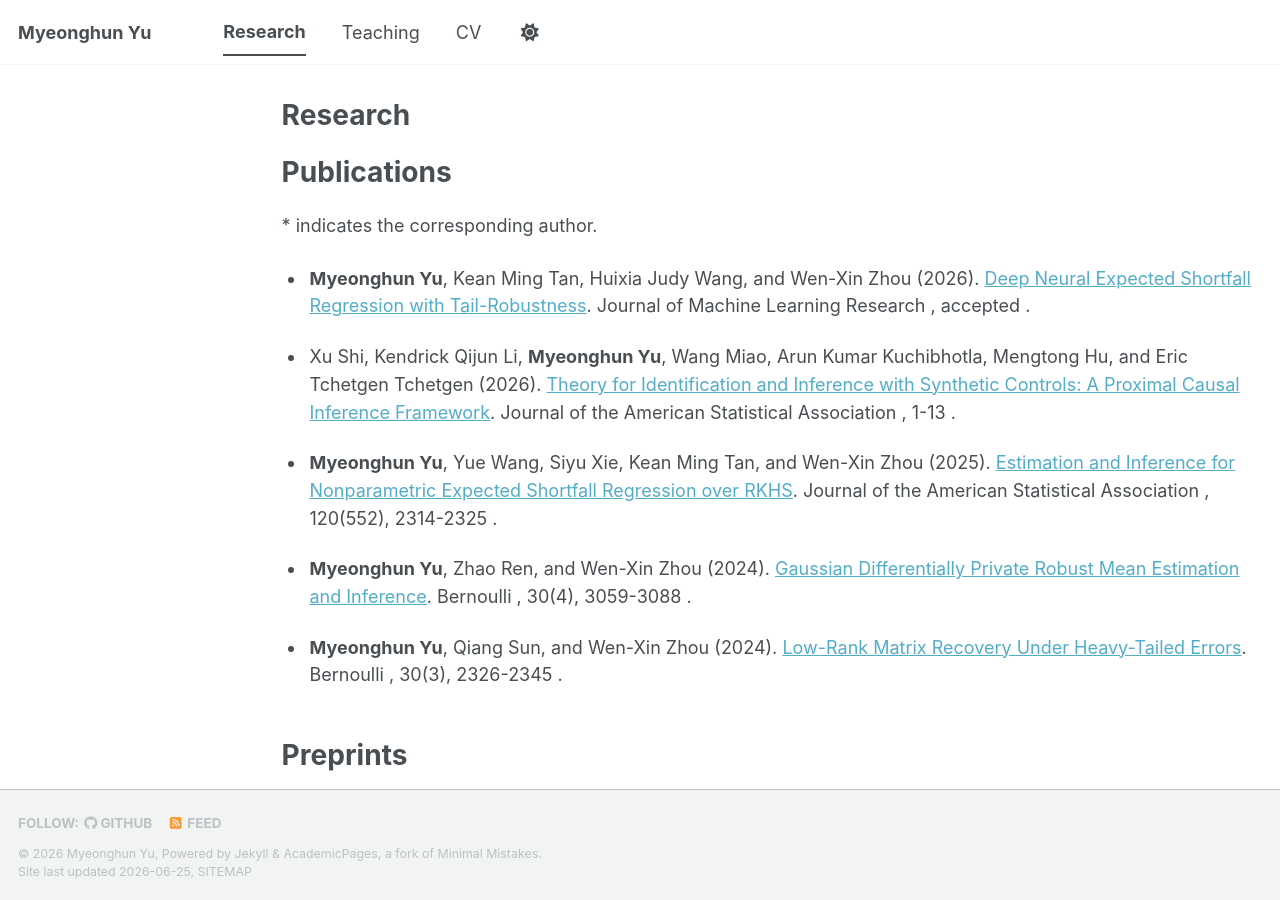
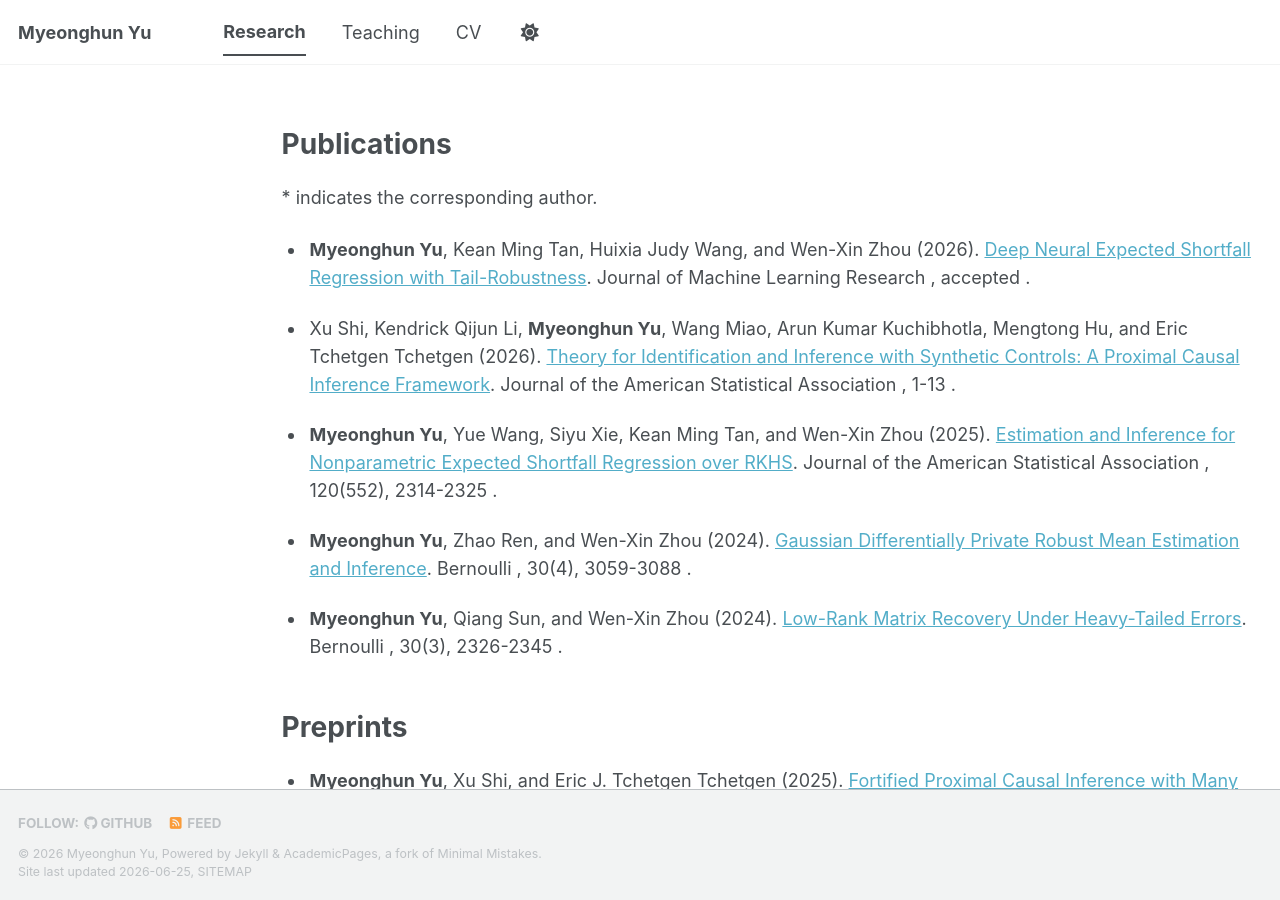
Before and after one commit to myeonghunyu/myeonghunyu.github.io, a Jekyll site: the page built from _pages/publications.html, in a window 1280 px wide and 900 px high. Built offline with Jekyll 4.4.1, drawn with Linux system fonts in a browser that asks for light colours; a style sheet for code colours, icons or effects is not loaded.

Commit message:
Conditionally hide title in archive layout

```diff
--- a/_layouts/archive.html
+++ b/_layouts/archive.html
@@ -16,7 +16,7 @@ layout: default
   {% include sidebar.html %}
 
   <div class="archive">
-    {% unless page.header.overlay_color or page.header.overlay_image %}
+    {% unless page.header.overlay_color or page.header.overlay_image or page.hide_title %}
       <h1 class="page__title">{{ page.title }}</h1>
     {% endunless %}
     {{ content }}
```
